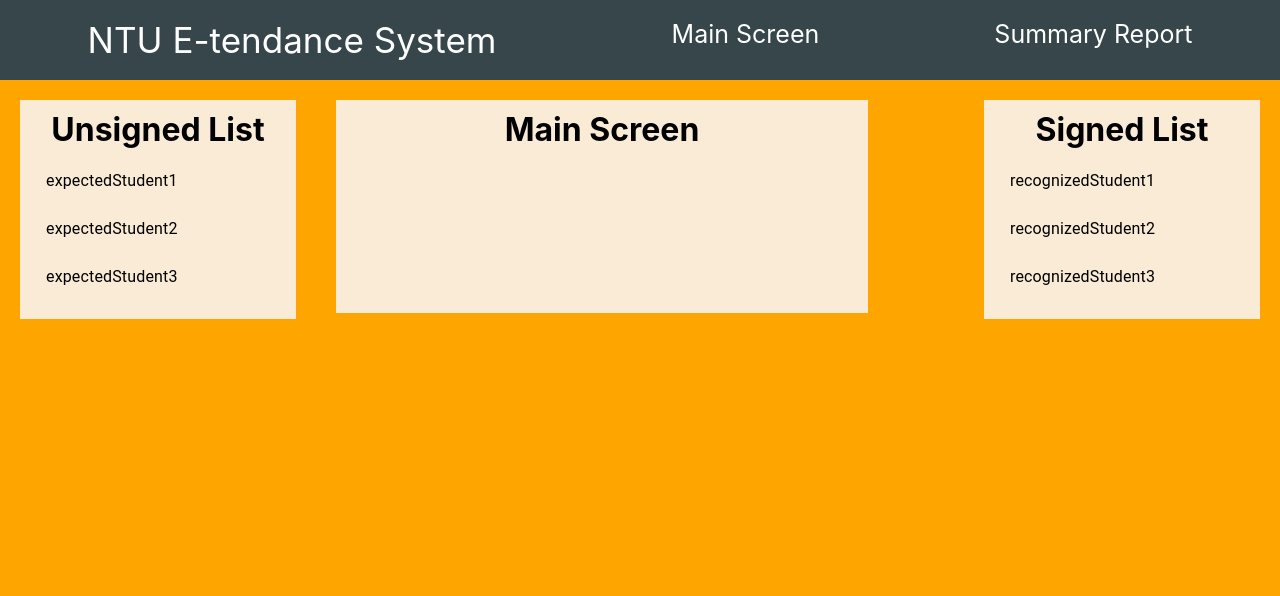
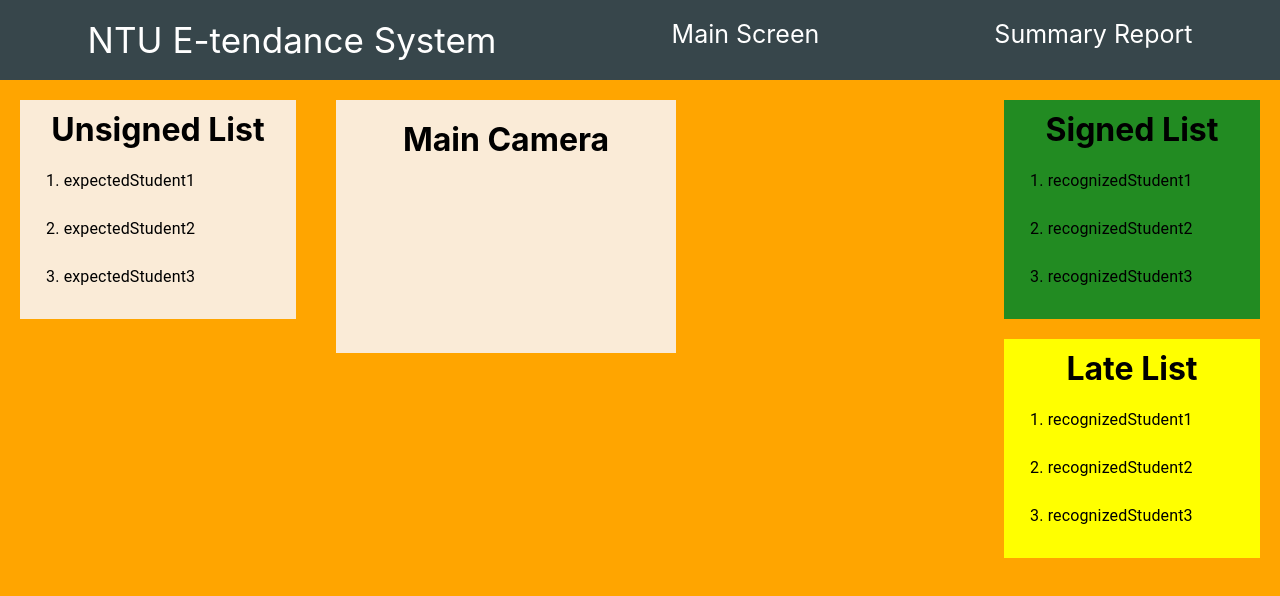
Before and after one commit to LISH0038/NTU-ASE-TEAM, a React (Create React App) app: page /mainscreen in a window 1280 px wide. Shown: the top 596 px of the page. Built offline with nearby package versions, Linux system fonts and the light colour scheme; no server answers.

Commit message:
Add student list to main screen

```diff
--- a/src/components/MainScreen.js
+++ b/src/components/MainScreen.js
@@ -4,19 +4,20 @@
 import List from '@material-ui/core/List';
 import ListItemText from '@material-ui/core/ListItemText';
 import "../css/MainScreen.css";
-import { textAlign } from "@material-ui/system";
+
 
 function MainScreen() {
   const expectedStudents = ["expectedStudent1", "expectedStudent2", "expectedStudent3"] // references to components
   const recognizedStudents = ["recognizedStudent1", "recognizedStudent2", "recognizedStudent3"]
+
   return (
     <div>
       <div id="leftbox" >
       <h1>Unsigned List</h1>
       <List>
-        {expectedStudents.map((comp) =>
+        {expectedStudents.map((comp, index) =>
           <ListItem>
-            <ListItemText primary = {comp}/>
+            <ListItemText primary = {index+1+'. '+comp}/>
           </ListItem>
           )
         }
@@ -24,25 +25,43 @@
       </div>
 
       <div id="middlebox" style={{textAlign:"center"}}>
-      <h1>Main Screen</h1>
+      <h1>Main Camera</h1>
+      <br></br>
         <Webcam
           audio={false}
           flex ={1}
           screenshotFormat="image/jpeg" />
       </div>
 
-      <div id="rightbox" >
+      <div id="rightbox">
+        <div id="signedlist" >
         <h1>Signed List</h1>
         <List>
-        {recognizedStudents.map((comp) =>
+          {recognizedStudents.map((comp, index) =>
             <ListItem>
-            <ListItemText primary = {comp}/>
+              <ListItemText primary = {index+1+'. '+comp}/>
+            </ListItem>
+            )
+          }
+          </List>
+        </div>
+
+        <br></br>
+        <div id="latelist" >
+        <h1>Late List</h1>
+        <List>
+          {recognizedStudents.map((comp, index) =>
+            <ListItem>
+              <ListItemText primary = {index+1+'. '+comp}/>
             </ListItem>
             )
           }
           </List>
         </div>
       </div>
+
+
+    </div>
   );
 }
 
--- a/src/css/MainScreen.css
+++ b/src/css/MainScreen.css
@@ -3,14 +3,15 @@
     width:20%;
     height:auto;
     background-color: antiquewhite;
+    /* orangered */
     padding: 10px;
     margin: 20px;
 }
 #middlebox{
     float:left;
-    width:40%;
+    width:auto;
     height:auto;
-    padding: 10px;
+    padding: 20px;
     margin: 20px;
     background-color: antiquewhite;
     text-align: center;
@@ -19,7 +20,13 @@
     float:right;
     width:20%;
     height:auto;
-    background-color: antiquewhite;
-    padding: 10px;
     margin: 20px;
 }
+#latelist{
+    background-color: yellow;
+    padding: 10px;
+}
+#signedlist{
+    background-color: forestgreen;
+    padding: 10px;
+}
```
Lines whose indentation alone changed are shown as unchanged.
